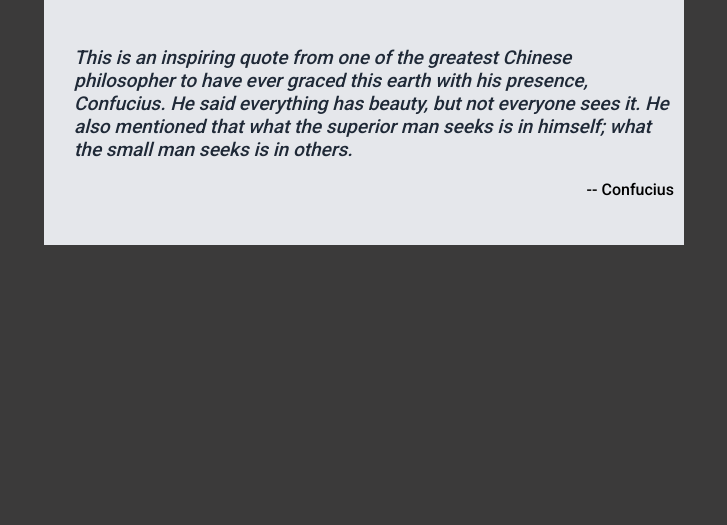
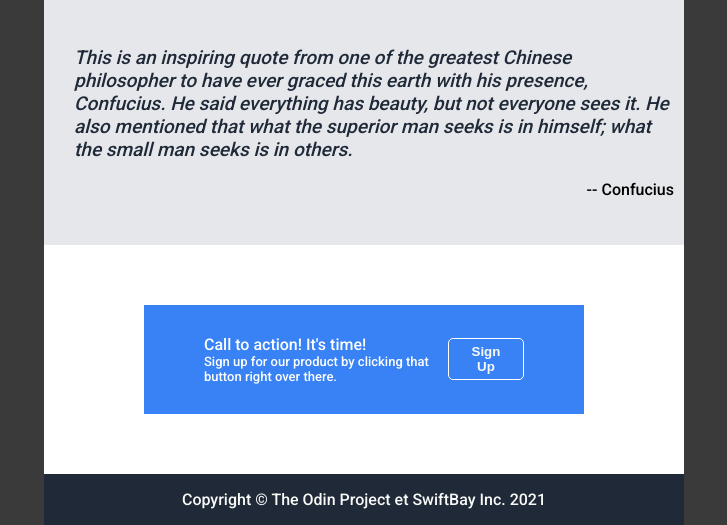
Before and after one commit to SwiftBay/landing-page-project, a plain HTML site: page index.html in a window 1280 px wide. Shown: the part 949-1474 px from the top of the page, without its empty margins (276-1003 px from the left). Before the commit the page ends 1194 px from the top, so only its background shows below. Drawn offline with Linux system fonts and the light colour scheme.

Commit message:
completed the landing page design

```diff
--- a/index.html
+++ b/index.html
@@ -28,7 +28,7 @@
                     dirty by embarking on this mini project. Hope
                     to learn a couple of things here and there.
                 </p>
-                <button type="button">Sign Up</button>
+                <button class="first-button" type="button">Sign Up</button>
             </section>
             <section class="sec2">
                 <img src="pexels-rachel-claire-5531004.jpg" alt="picture">
@@ -80,7 +80,23 @@
                 -- Confucius
             </p>
         </blockquote>
-
     </section>
+    <section class="bottom">
+        <div class="container">
+            <div>
+                <p>
+                Call to action! It's time!
+                </p>
+                <p class="action">
+                    Sign up for our product by clicking that button right over there.            </p>
+            </div>
+            <button class="second-button" type="button">Sign Up</button>
+        </div>
+    </section>
+    <footer>
+        <p>
+            Copyright &copy; The Odin Project et SwiftBay Inc. 2021
+        </p>
+    </footer>
 </body>
 </html>
--- a/style.css
+++ b/style.css
@@ -37,6 +37,10 @@ nav, .content {
     display: flex;
     justify-content: space-between;
 }
+.content {
+    gap: 15px;
+}
+
 
 .sec1 {
     display: flex;
@@ -71,7 +75,7 @@ h2 {
     font-size: 36px;
 }
 
-button {
+.first-button {
     background-color: #3882F6;
     color: #F9FAF8;
     border: 0;
@@ -121,3 +125,43 @@ blockquote {
     font-style: italic;
     color: #1F2937;
 }
+
+.bottom {
+    padding: 60px 100px;
+}
+
+.container {
+    padding: 30px 60px;
+    background-color: #3882F6;
+    display: flex;
+    justify-content: space-between;
+    align-items: center;
+}
+
+.container div p {
+    padding: 0;
+    margin: 0;
+    color: white;
+}
+
+.action {
+    font-size: 13px;
+    font-weight: 0;
+}
+
+.second-button {
+    background-color: #3882F6;
+    color: #F9FAF8;
+    border: 1px solid white;
+    border-radius: 5px;
+    padding: 5px 20px;
+    font-weight: bold;
+}
+
+footer {
+    display: flex;
+    justify-content: center;
+    align-items: center;
+    background-color: #1F2937;
+    color: #F9FAF8;
+}
```
